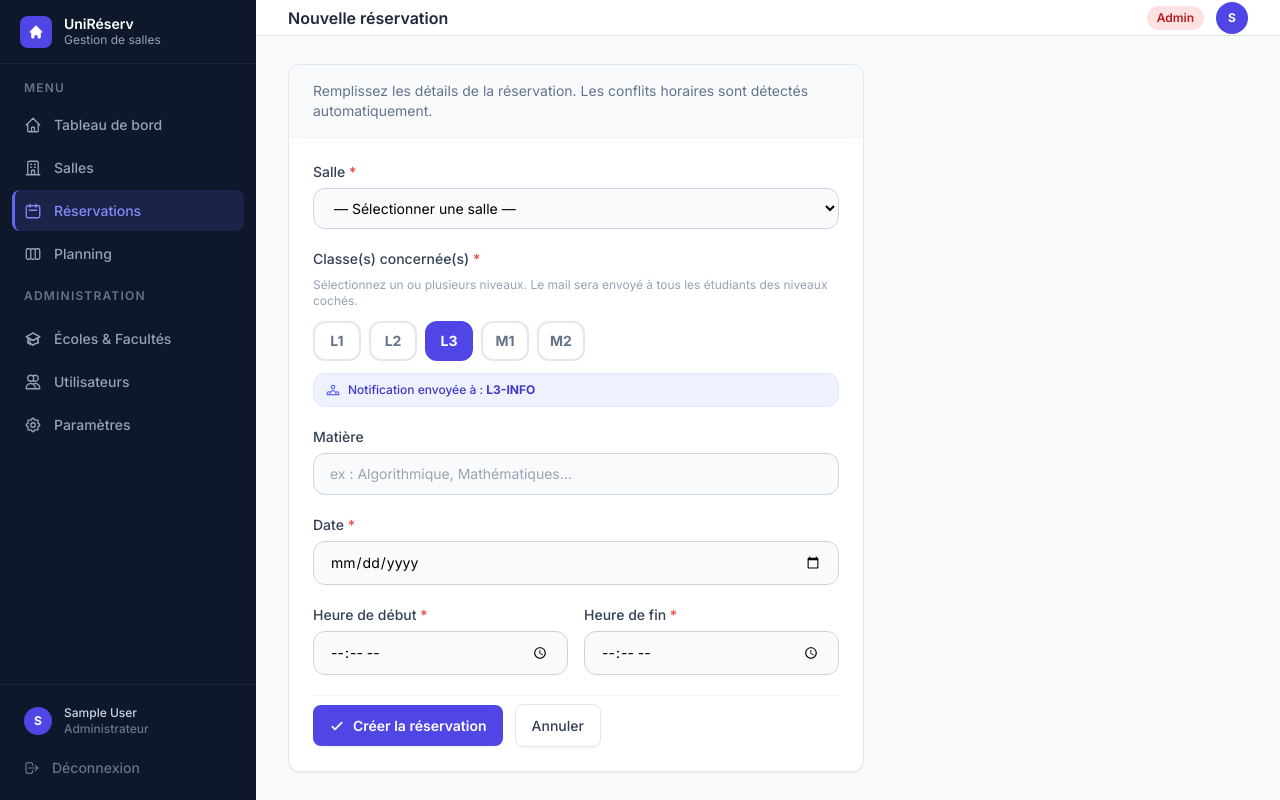
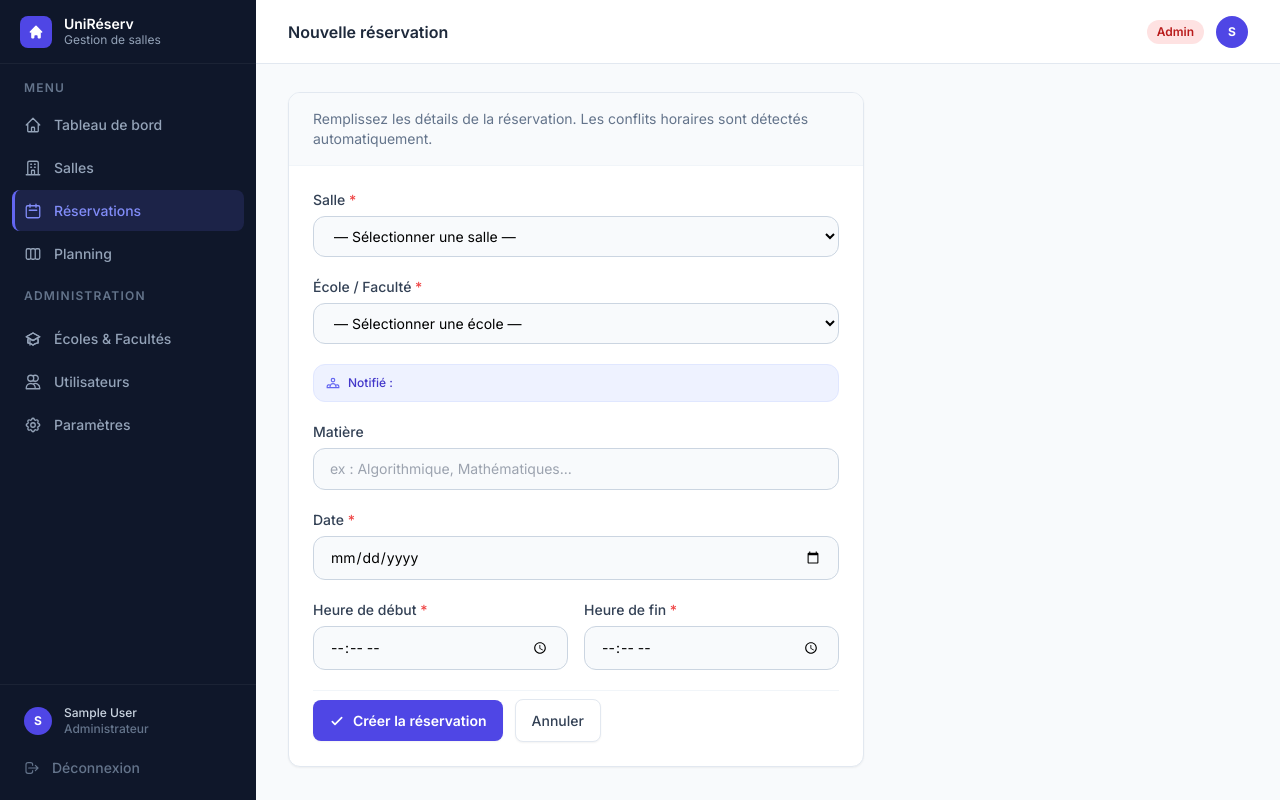
Before and after one commit to GodsonInvest/TP_Python_Projet_7_ANATO-HOVO, a Flask app: page /reservations/ajouter in a window 1280 px wide. Run offline with Flask 3, Linux system fonts and the light colour scheme; the visitor is signed in with stand-in values (Sample User, id 1); data comes from the database, SQL or seed files in the repository; some libraries are stand-ins or nearby versions.

Commit message:
Sélection école + filières dans réservation, notification ciblée
- Formulaire : sélecteur École → cases à cocher des filières/niveaux
- Stockage : classe = 'U15,U17' (IDs unités de formation)
- _notifier : match étudiants par unite_formation_id (école + niveau)
- format_classe() : convertit 'U15,U17' → 'L1-IG, L2-IG' partout
- Tous les templates affichent les noms lisibles via format_classe

```diff
--- a/gestion de salle/app.py
+++ b/gestion de salle/app.py
@@ -39,6 +39,35 @@
 
 def get_bd():
     return BaseDonneesSQLite()
+
+
+def _get_unites_dict():
+    """Cache par requête des unités de formation {id: UniteFormation}."""
+    from flask import g
+    if not hasattr(g, 'unites_dict'):
+        g.unites_dict = {u.id: u for u in get_bd().charger_toutes_unites()}
+    return g.unites_dict
+
+
+def _format_classe(classe: str) -> str:
+    """Convertit 'U15,U17' en 'L1-IG, L3-IG'. Supporte aussi les anciens formats texte."""
+    if not classe:
+        return ''
+    unites = _get_unites_dict()
+    parts = []
+    for c in classe.split(','):
+        c = c.strip()
+        if c.startswith('U') and c[1:].isdigit():
+            u = unites.get(int(c[1:]))
+            parts.append(f"{u.niveau}-{u.abreviation or u.nom[:6]}" if u else c)
+        else:
+            parts.append(c)
+    return ', '.join(parts)
+
+
+@app.context_processor
+def inject_format_classe():
+    return dict(format_classe=_format_classe)
 
 
 def get_data():
@@ -123,13 +152,24 @@
     if notif is None:
         return
     try:
-        # Supporte plusieurs classes séparées par virgule (ex: "L1,L2,L3")
-        niveaux_res = {_niveau(c) for c in reservation.classe.split(",") if c.strip()}
+        classe = reservation.classe or ""
+        parties = [c.strip() for c in classe.split(",") if c.strip()]
 
-        etudiants = [
-            u for u in utilisateurs.values()
-            if isinstance(u, Etudiant) and _niveau(u.classe) in niveaux_res
-        ]
+        if any(c.startswith("U") and c[1:].isdigit() for c in parties):
+            # Nouveau format : "U15,U17" → match par unite_formation_id
+            ids = {int(c[1:]) for c in parties if c.startswith("U") and c[1:].isdigit()}
+            etudiants = [
+                u for u in utilisateurs.values()
+                if isinstance(u, Etudiant) and u.unite_formation_id in ids
+            ]
+        else:
+            # Ancien format texte : "L3" ou "L1,L2" → match par niveau
+            niveaux_res = {_niveau(c) for c in parties}
+            etudiants = [
+                u for u in utilisateurs.values()
+                if isinstance(u, Etudiant) and _niveau(u.classe) in niveaux_res
+            ]
+
         enseignant = next(
             (u for u in utilisateurs.values()
              if isinstance(u, Enseignant) and u.matiere == reservation.matiere),
@@ -608,9 +648,9 @@
 
     if request.method == "POST":
         salle_id  = request.form.get("salle_id", "")
-        # Niveaux cochés (multi-valeur) ou champ texte de secours
-        niveaux   = request.form.getlist("niveaux")
-        classe    = ",".join(sorted(niveaux)) if niveaux else request.form.get("classe", "").strip()
+        # Unités cochées (ex: ["U15","U17"]) ou champ texte de secours
+        unites_cb = request.form.getlist("unites")
+        classe    = ",".join(unites_cb) if unites_cb else request.form.get("classe", "").strip()
         date_str  = request.form.get("date", "").strip()
         debut_str = request.form.get("heure_debut", "").strip()
         fin_str   = request.form.get("heure_fin", "").strip()
@@ -641,11 +681,13 @@
             except (ValueError, PermissionError) as e:
                 flash(str(e), "error")
 
+    pre_ecole_id = getattr(u_courant, "ecole_id", None)
     return render_template(
         "reservation_form.html", active="reservations",
         salles=list(salles_dict.values()),
         today=date.today().isoformat(),
         pre_classe=pre_classe,
+        pre_ecole_id=pre_ecole_id,
         ecoles_filieres=ecoles_filieres,
         unites_json=unites_json,
         user_role=session.get("user_role"),
--- a/gestion de salle/templates/dashboard.html
+++ b/gestion de salle/templates/dashboard.html
@@ -113,7 +113,7 @@
         <tr class="data-row border-b border-slate-50 last:border-0">
           <td class="px-6 py-3.5 font-medium text-slate-800">{{ r.salle.nom }}</td>
           <td class="px-6 py-3.5 text-slate-600">
-            <span class="px-2 py-0.5 rounded-md bg-indigo-50 text-indigo-700 text-xs font-medium">{{ r.classe }}</span>
+            <span class="px-2 py-0.5 rounded-md bg-indigo-50 text-indigo-700 text-xs font-medium">{{ format_classe(r.classe) }}</span>
           </td>
           <td class="px-6 py-3.5 text-slate-600 text-xs">{{ r.date.strftime('%d/%m/%Y') }}</td>
           <td class="px-6 py-3.5 text-slate-600 font-mono text-xs">{{ r.heure_debut.strftime('%H:%M') }} – {{ r.heure_fin.strftime('%H:%M') }}</td>
@@ -202,7 +202,7 @@
             </div>
           </td>
           <td class="px-6 py-3.5">
-            <span class="px-2 py-0.5 rounded-md bg-indigo-50 text-indigo-700 text-xs font-medium">{{ r.classe }}</span>
+            <span class="px-2 py-0.5 rounded-md bg-indigo-50 text-indigo-700 text-xs font-medium">{{ format_classe(r.classe) }}</span>
           </td>
           <td class="px-6 py-3.5 text-slate-500 text-xs">{{ r.matiere or '—' }}</td>
         </tr>
--- a/gestion de salle/templates/planning.html
+++ b/gestion de salle/templates/planning.html
@@ -112,7 +112,7 @@
                   background: {{ b.c.bg }}; color: {{ b.c.text }}; border-color: {{ b.c.border }}">
           <p class="text-xs font-bold leading-tight truncate">{{ b.r.salle.nom }}</p>
           {% if b.height >= 40 %}
-          <p class="text-xs leading-tight truncate opacity-80">{{ b.r.classe }}</p>
+          <p class="text-xs leading-tight truncate opacity-80">{{ format_classe(b.r.classe) }}</p>
           {% endif %}
           {% if b.height >= 56 %}
           <p class="text-xs leading-tight truncate opacity-70">
--- a/gestion de salle/templates/reservation_form.html
+++ b/gestion de salle/templates/reservation_form.html
@@ -39,40 +39,53 @@
           </select>
         </div>
 
-        <!-- Classe(s) concernée(s) -->
+        <!-- École -->
         <div>
+          <label class="block text-sm font-medium text-slate-700 mb-1.5">École / Faculté <span class="text-red-500">*</span></label>
+          <select id="ecole-select" onchange="filterUnites()"
+            class="w-full rounded-xl border border-slate-300 bg-slate-50 px-4 py-2.5 text-sm focus:outline-none focus:ring-2 focus:ring-indigo-500 focus:bg-white transition-all">
+            <option value="">— Sélectionner une école —</option>
+            {% for ef in ecoles_filieres %}
+            <option value="{{ ef.ecole.id }}"
+              {% if pre_ecole_id and ef.ecole.id == pre_ecole_id %}selected{% endif %}>
+              {% if ef.ecole.abreviation %}{{ ef.ecole.abreviation }} — {% endif %}{{ ef.ecole.nom }}
+            </option>
+            {% endfor %}
+          </select>
+        </div>
+
+        <!-- Filières / niveaux de l'école (cases à cocher) -->
+        <div id="unites-container" class="{% if not pre_ecole_id %}hidden {% endif %}">
           <label class="block text-sm font-medium text-slate-700 mb-2">
-            Classe(s) concernée(s) <span class="text-red-500">*</span>
+            Filière(s) / Niveau(x) <span class="text-red-500">*</span>
           </label>
-          <p class="text-xs text-slate-400 mb-3">Sélectionnez un ou plusieurs niveaux. Le mail sera envoyé à tous les étudiants des niveaux cochés.</p>
-
-          <div class="flex flex-wrap gap-2 mb-3">
-            {% for niv in ['L1','L2','L3','M1','M2'] %}
-            <label class="cursor-pointer select-none">
-              <input type="checkbox" name="niveaux" value="{{ niv }}" class="sr-only niveau-cb"
-                {% if pre_classe and pre_classe.startswith(niv) %}checked{% endif %}
+          <p class="text-xs text-slate-400 mb-2">Le mail partira à tous les étudiants des filières cochées.</p>
+          <div id="unites-list" class="space-y-2">
+            {% if pre_ecole_id %}
+              {% for ef in ecoles_filieres %}{% if ef.ecole.id == pre_ecole_id %}
+                {% for u in ef.unites %}
+                <label class="flex items-center gap-3 px-4 py-3 rounded-xl border border-slate-200 cursor-pointer hover:border-indigo-300 hover:bg-indigo-50 transition-all">
+                  <input type="checkbox" name="unites" value="U{{ u.id }}" class="unite-cb w-4 h-4 accent-indigo-600"
+                    {% if pre_classe and ('U'+u.id|string) in pre_classe %}checked{% endif %}
                     onchange="updateClasse()"/>
-              <span class="niveau-chip inline-flex items-center justify-center w-12 py-2 rounded-xl border-2 text-sm font-bold transition-all
-                {% if pre_classe and pre_classe.startswith(niv) %}
-                  border-indigo-600 bg-indigo-600 text-white
-                {% else %}
-                  border-slate-200 bg-white text-slate-500 hover:border-indigo-300
-                {% endif %}">
-                {{ niv }}
+                  <span class="flex-1 text-sm">
+                    <span class="font-semibold text-slate-700">{{ u.niveau }}</span>
+                    <span class="text-slate-500"> — {{ u.nom }}{% if u.abreviation %} ({{ u.abreviation }}){% endif %}</span>
                   </span>
                 </label>
                 {% endfor %}
+              {% endif %}{% endfor %}
+            {% endif %}
+          </div>
         </div>
 
-          <!-- Champ caché soumis au formulaire -->
-          <input type="hidden" name="classe" id="classe-final"
-            value="{{ pre_classe }}" required/>
+        <!-- Champ classe caché -->
+        <input type="hidden" name="classe" id="classe-final" value="{{ pre_classe }}"/>
 
-          <!-- Aperçu des classes sélectionnées -->
-          <div id="classe-apercu" class="{% if not pre_classe %}hidden {% endif %}flex items-center gap-2 px-3 py-2 rounded-xl bg-indigo-50 border border-indigo-100">
+        <!-- Aperçu -->
+        <div id="classe-apercu" class="{% if not pre_classe %}hidden {% endif %}flex items-center gap-2 px-3 py-2.5 rounded-xl bg-indigo-50 border border-indigo-100">
           <svg class="w-3.5 h-3.5 text-indigo-500 shrink-0" fill="none" stroke="currentColor" stroke-width="2" viewBox="0 0 24 24"><path stroke-linecap="round" stroke-linejoin="round" d="M17 20h5v-2a3 3 0 00-5.356-1.857M17 20H7m10 0v-2c0-.656-.126-1.283-.356-1.857M7 20H2v-2a3 3 0 015.356-1.857M7 20v-2c0-.656.126-1.283.356-1.857m0 0a5.002 5.002 0 019.288 0M15 7a3 3 0 11-6 0 3 3 0 016 0z"/></svg>
-            <span class="text-xs text-indigo-700 font-medium">Notification envoyée à : <strong id="classe-apercu-txt">{{ pre_classe }}</strong></span>
-          </div>
+          <span class="text-xs text-indigo-700 font-medium">Notifié : <strong id="classe-apercu-txt"></strong></span>
         </div>
 
         <!-- Matière -->
@@ -118,27 +131,52 @@
 </div>
 
 <script>
+const UNITES_DATA = {{ unites_json | safe }};
+
+function filterUnites() {
+  const ecoleId   = parseInt(document.getElementById('ecole-select').value);
+  const container = document.getElementById('unites-container');
+  const list      = document.getElementById('unites-list');
+
+  list.innerHTML = '';
+  document.getElementById('classe-final').value = '';
+  document.getElementById('classe-apercu').classList.add('hidden');
+
+  if (!ecoleId) { container.classList.add('hidden'); return; }
+
+  const filtered = UNITES_DATA.filter(u => u.ecole_id === ecoleId)
+    .sort((a, b) => a.niveau.localeCompare(b.niveau) || a.nom.localeCompare(b.nom));
+
+  if (!filtered.length) { container.classList.add('hidden'); return; }
+
+  filtered.forEach(u => {
+    const abr  = u.abreviation ? ` (${u.abreviation})` : '';
+    const item = document.createElement('label');
+    item.className = 'flex items-center gap-3 px-4 py-3 rounded-xl border border-slate-200 cursor-pointer hover:border-indigo-300 hover:bg-indigo-50 transition-all';
+    item.innerHTML = `
+      <input type="checkbox" name="unites" value="U${u.id}" class="unite-cb w-4 h-4 accent-indigo-600" onchange="updateClasse()"/>
+      <span class="flex-1 text-sm">
+        <span class="font-semibold text-slate-700">${u.niveau}</span>
+        <span class="text-slate-500"> — ${u.nom}${abr}</span>
+      </span>`;
+    list.appendChild(item);
+  });
+
+  container.classList.remove('hidden');
+}
+
 function updateClasse() {
-  const checked = [...document.querySelectorAll('.niveau-cb:checked')].map(cb => cb.value);
-  const hidden  = document.getElementById('classe-final');
-  const apercu  = document.getElementById('classe-apercu');
+  const checked   = [...document.querySelectorAll('.unite-cb:checked')];
+  const hidden    = document.getElementById('classe-final');
+  const apercu    = document.getElementById('classe-apercu');
   const apercuTxt = document.getElementById('classe-apercu-txt');
 
-  // Mettre à jour les styles des chips
-  document.querySelectorAll('.niveau-cb').forEach(cb => {
-    const chip = cb.nextElementSibling;
-    if (cb.checked) {
-      chip.classList.remove('border-slate-200','bg-white','text-slate-500');
-      chip.classList.add('border-indigo-600','bg-indigo-600','text-white');
-    } else {
-      chip.classList.add('border-slate-200','bg-white','text-slate-500');
-      chip.classList.remove('border-indigo-600','bg-indigo-600','text-white');
-    }
-  });
-
   if (checked.length > 0) {
-    hidden.value = checked.join(',');
-    apercuTxt.textContent = checked.join(', ');
+    hidden.value    = checked.map(cb => cb.value).join(',');
+    apercuTxt.textContent = checked.map(cb => {
+      const span = cb.nextElementSibling;
+      return span ? span.textContent.trim() : cb.value;
+    }).join(' · ');
     apercu.classList.remove('hidden');
   } else {
     hidden.value = '';
--- a/gestion de salle/templates/reservation_modifier.html
+++ b/gestion de salle/templates/reservation_modifier.html
@@ -12,7 +12,7 @@
     </div>
     <div>
       <p class="font-semibold text-indigo-900 text-sm">Réservation #{{ reservation.id }}</p>
-      <p class="text-indigo-700 text-sm mt-0.5">{{ reservation.salle.nom }} · Classe {{ reservation.classe }}</p>
+      <p class="text-indigo-700 text-sm mt-0.5">{{ reservation.salle.nom }} · Classe {{ format_classe(reservation.classe) }}</p>
       {% if reservation.matiere %}
       <p class="text-indigo-500 text-xs mt-0.5">Matière : {{ reservation.matiere }}</p>
       {% endif %}
--- a/gestion de salle/templates/reservations.html
+++ b/gestion de salle/templates/reservations.html
@@ -128,7 +128,7 @@
                class="font-semibold text-slate-800 hover:text-indigo-600 transition">{{ r.salle.nom }}</a>
           </td>
           <td class="px-5 py-3.5">
-            <span class="px-2 py-0.5 rounded-md bg-indigo-50 text-indigo-700 text-xs font-medium">{{ r.classe }}</span>
+            <span class="px-2 py-0.5 rounded-md bg-indigo-50 text-indigo-700 text-xs font-medium">{{ format_classe(r.classe) }}</span>
           </td>
           <td class="px-5 py-3.5 text-slate-500 text-xs">{{ r.matiere or '—' }}</td>
           <td class="px-5 py-3.5 text-slate-600 text-xs font-medium">{{ r.date.strftime('%d/%m/%Y') }}</td>
--- a/gestion de salle/templates/salle_detail.html
+++ b/gestion de salle/templates/salle_detail.html
@@ -95,7 +95,7 @@
         <!-- Info -->
         <div class="flex-1 min-w-0">
           <div class="flex items-center gap-2 flex-wrap">
-            <span class="font-semibold text-slate-700 text-sm">{{ r.classe }}</span>
+            <span class="font-semibold text-slate-700 text-sm">{{ format_classe(r.classe) }}</span>
             {% if r.matiere %}
             <span class="text-xs text-slate-400 italic">{{ r.matiere }}</span>
             {% endif %}
@@ -140,7 +140,7 @@
         </div>
         <div class="w-px h-8 bg-slate-100 shrink-0"></div>
         <div class="flex-1 min-w-0">
-          <span class="font-medium text-slate-600 text-sm">{{ r.classe }}</span>
+          <span class="font-medium text-slate-600 text-sm">{{ format_classe(r.classe) }}</span>
           <span class="text-xs text-slate-400 ml-2 font-mono">{{ r.heure_debut.strftime('%H:%M') }}–{{ r.heure_fin.strftime('%H:%M') }}</span>
         </div>
         <span class="text-xs text-slate-300">Terminée</span>
```
Lines whose indentation alone changed are shown as unchanged.
